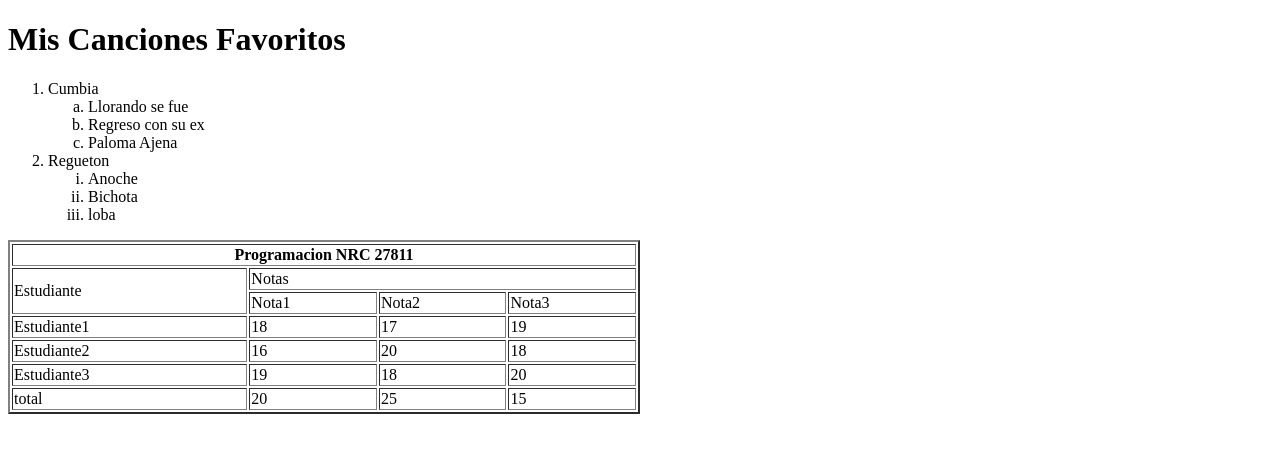
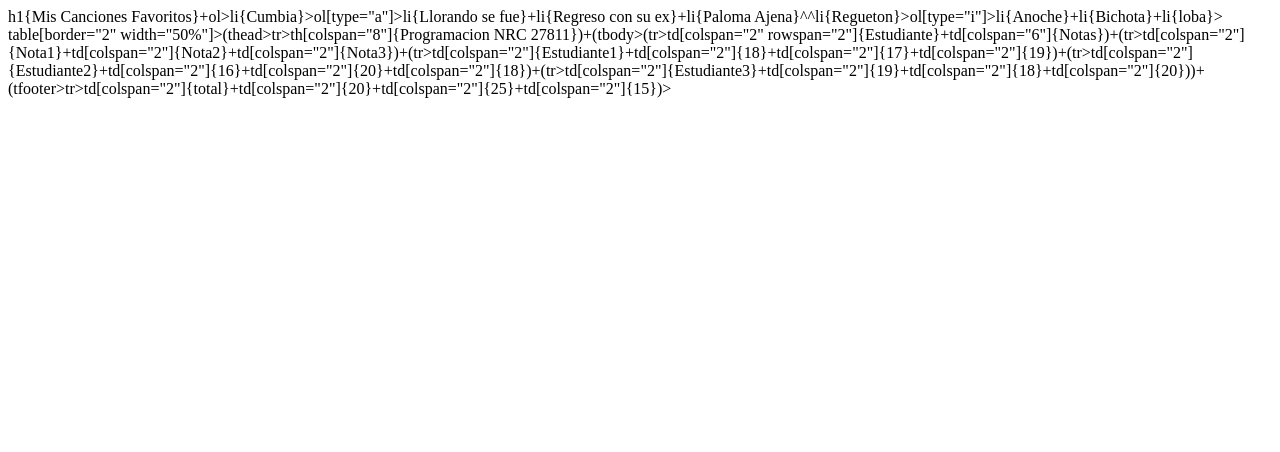
Before and after one commit to FnZl17/PROGRAMACION_WEB_27811, a plain HTML site: page Elementos Semanticos/index2.html in a window 1280 px wide. Drawn offline with Linux system fonts and the light colour scheme.

Commit message:
Clase elementos semanticos

```diff
--- a/Elementos Semanticos/index2.html
+++ b/Elementos Semanticos/index2.html
@@ -11,67 +11,8 @@ tabler>thead>tr>th*4> --->
 <!--main>figure>img[src="https://ubuntuhandbook.org/wp-content/uploads/2025/03/ubuntu2504-default-scaled.webp" width="400" height="200"]>figcaption{Logo Ubuntu}
 table>thead>tr>td{Columnas}*2+tbody>tr>td{Datos}*2> -->
 
-<h1>Mis Canciones Favoritos</h1>
-<ol>
-    <li>Cumbia
-        <ol type="a">
-            <li>Llorando se fue</li>
-            <li>Regreso con su ex</li>
-            <li>Paloma Ajena</li>
-        </ol>
-    </li>
-    <li>Regueton
-        <ol type="i">
-            <li>Anoche</li>
-            <li>Bichota</li>
-            <li>loba</li>
-        </ol>
-    </li>
-</ol>
-<table border="2" width="50%">
-    <thead>
-        <tr>
-            <th colspan="8">Programacion NRC 27811</th>
-        </tr>
-    </thead>
-    <tbody>
-        <tr>
-            <td colspan="2" rowspan="2">Estudiante</td>
-            <td colspan="6">Notas</td>
-        </tr>
-        <tr>
-            <td colspan="2">Nota1</td>
-            <td colspan="2">Nota2</td>
-            <td colspan="2">Nota3</td>
-        </tr>
-        <tr>
-            <td colspan="2">Estudiante1</td>
-            <td colspan="2">18</td>
-            <td colspan="2">17</td>
-            <td colspan="2">19</td>
-        </tr>
-        <tr>
-            <td colspan="2">Estudiante2</td>
-            <td colspan="2">16</td>
-            <td colspan="2">20</td>
-            <td colspan="2">18</td>
-        </tr>
-        <tr>
-            <td colspan="2">Estudiante3</td>
-            <td colspan="2">19</td>
-            <td colspan="2">18</td>
-            <td colspan="2">20</td>
-        </tr>
-    </tbody>
-    <tfooter>
-        <tr>
-            <td colspan="2">total</td>
-            <td colspan="2">20</td>
-            <td colspan="2">25</td>
-            <td colspan="2">15</td>
-        </tr>
-    </tfooter>
-</table>
+h1{Mis Canciones Favoritos}+ol>li{Cumbia}>ol[type="a"]>li{Llorando se fue}+li{Regreso con su ex}+li{Paloma Ajena}^^li{Regueton}>ol[type="i"]>li{Anoche}+li{Bichota}+li{loba}>
+table[border="2" width="50%"]>(thead>tr>th[colspan="8"]{Programacion NRC 27811})+(tbody>(tr>td[colspan="2" rowspan="2"]{Estudiante}+td[colspan="6"]{Notas})+(tr>td[colspan="2"]{Nota1}+td[colspan="2"]{Nota2}+td[colspan="2"]{Nota3})+(tr>td[colspan="2"]{Estudiante1}+td[colspan="2"]{18}+td[colspan="2"]{17}+td[colspan="2"]{19})+(tr>td[colspan="2"]{Estudiante2}+td[colspan="2"]{16}+td[colspan="2"]{20}+td[colspan="2"]{18})+(tr>td[colspan="2"]{Estudiante3}+td[colspan="2"]{19}+td[colspan="2"]{18}+td[colspan="2"]{20}))+(tfooter>tr>td[colspan="2"]{total}+td[colspan="2"]{20}+td[colspan="2"]{25}+td[colspan="2"]{15})>
 
 
 </body>
```
